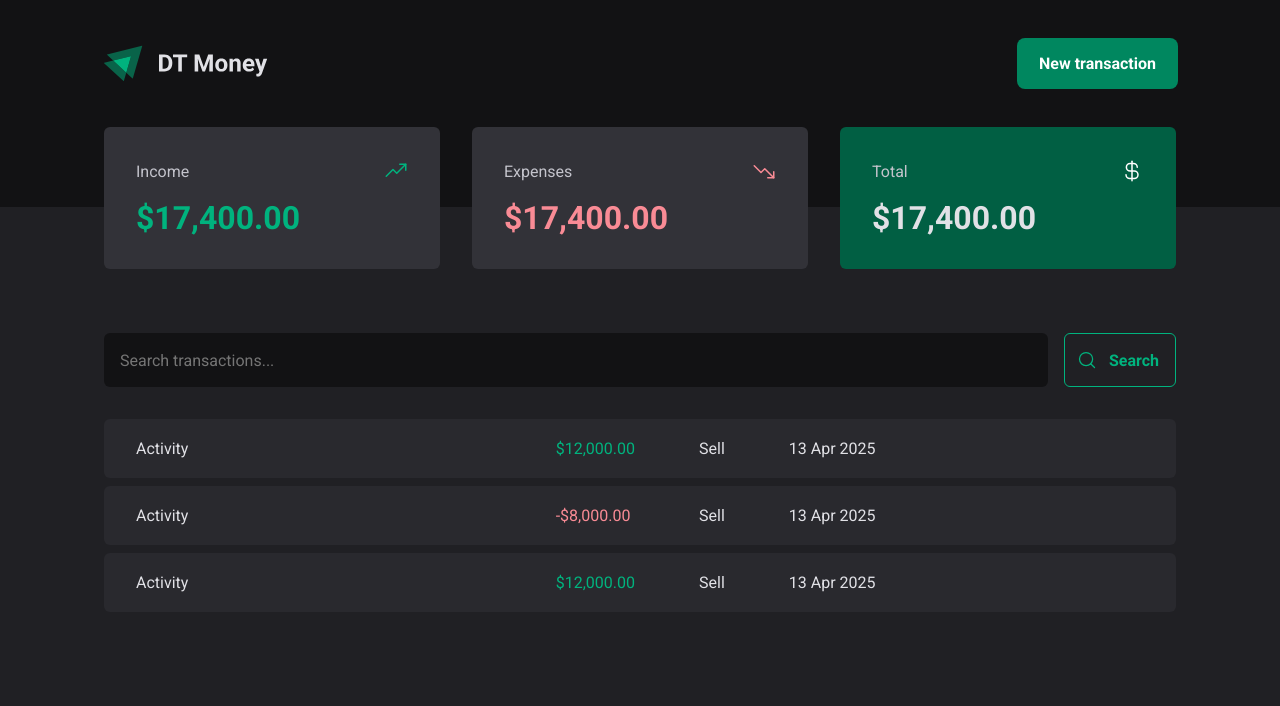
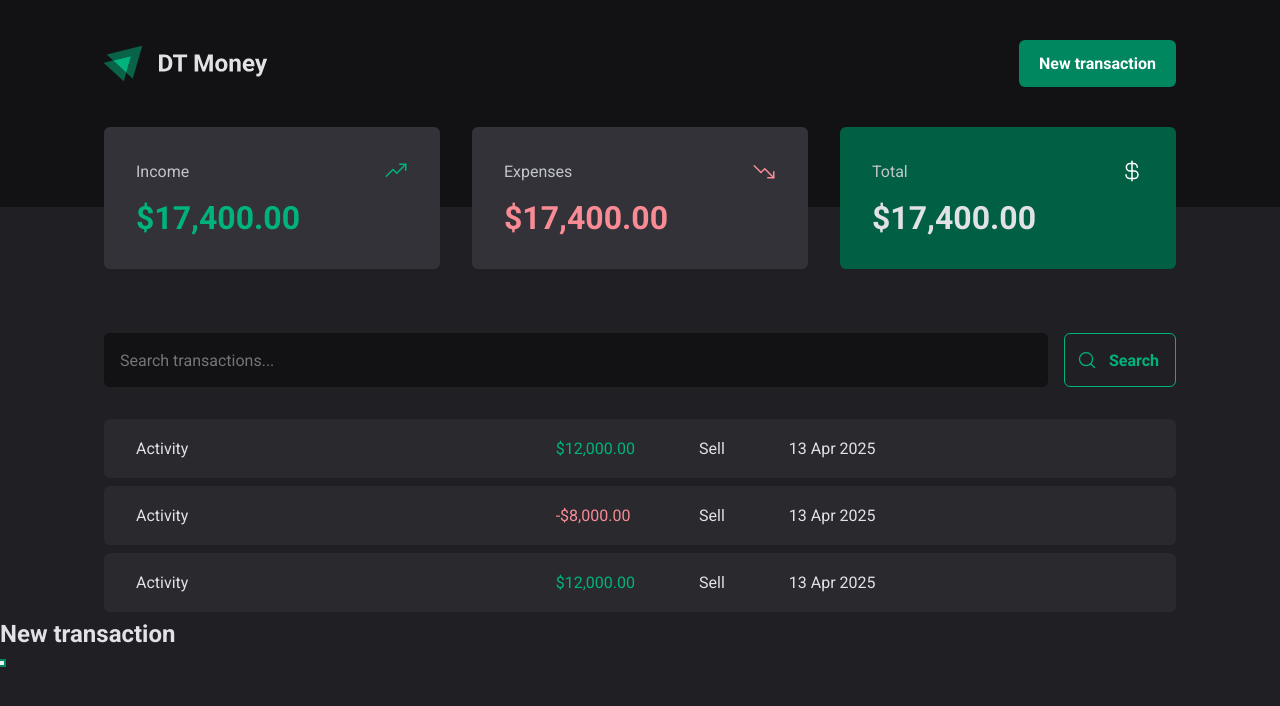
Before and after one commit to renandf/rocketseat-dt-money, a React (Vite) app: page / in a window 1280 px wide. Both pictures are taken after a click on the button "New transaction". Shown: the top 706 px of the page. Built offline with nearby package versions, Linux system fonts and the light colour scheme.

Commit message:
feat: Add radix-ui dialog with base structure for Modal

```diff
--- a/package.json
+++ b/package.json
@@ -10,6 +10,7 @@
     "preview": "vite preview"
   },
   "dependencies": {
+    "@radix-ui/react-dialog": "^1.1.6",
     "phosphor-react": "^1.4.1",
     "react": "^19.0.0",
     "react-dom": "^19.0.0",
--- a/src/components/Header/index.tsx
+++ b/src/components/Header/index.tsx
@@ -1,3 +1,4 @@
+import * as Dialog from '@radix-ui/react-dialog'
 import logoImg from '../../assets/logo-dt-money.svg'
 
 import { HeaderContainer, HeaderWrapper, NewTransactionButton } from './styles'
@@ -8,7 +9,23 @@
       <HeaderContainer>
         <img src={logoImg} alt="" />
 
-        <NewTransactionButton>New transaction</NewTransactionButton>
+        <Dialog.Root>
+          <Dialog.Trigger asChild>
+            <NewTransactionButton>New transaction</NewTransactionButton>
+          </Dialog.Trigger>
+
+          <Dialog.Portal>
+            <Dialog.Overlay />
+
+            <Dialog.Content>
+              <Dialog.Title>
+                New transaction
+              </Dialog.Title>
+
+              <Dialog.Close />
+            </Dialog.Content>
+          </Dialog.Portal>
+        </Dialog.Root>
       </HeaderContainer>
     </HeaderWrapper>
   )
```
Also changed, not shown: 1 other file (tests, documents, lock files or other folders).
